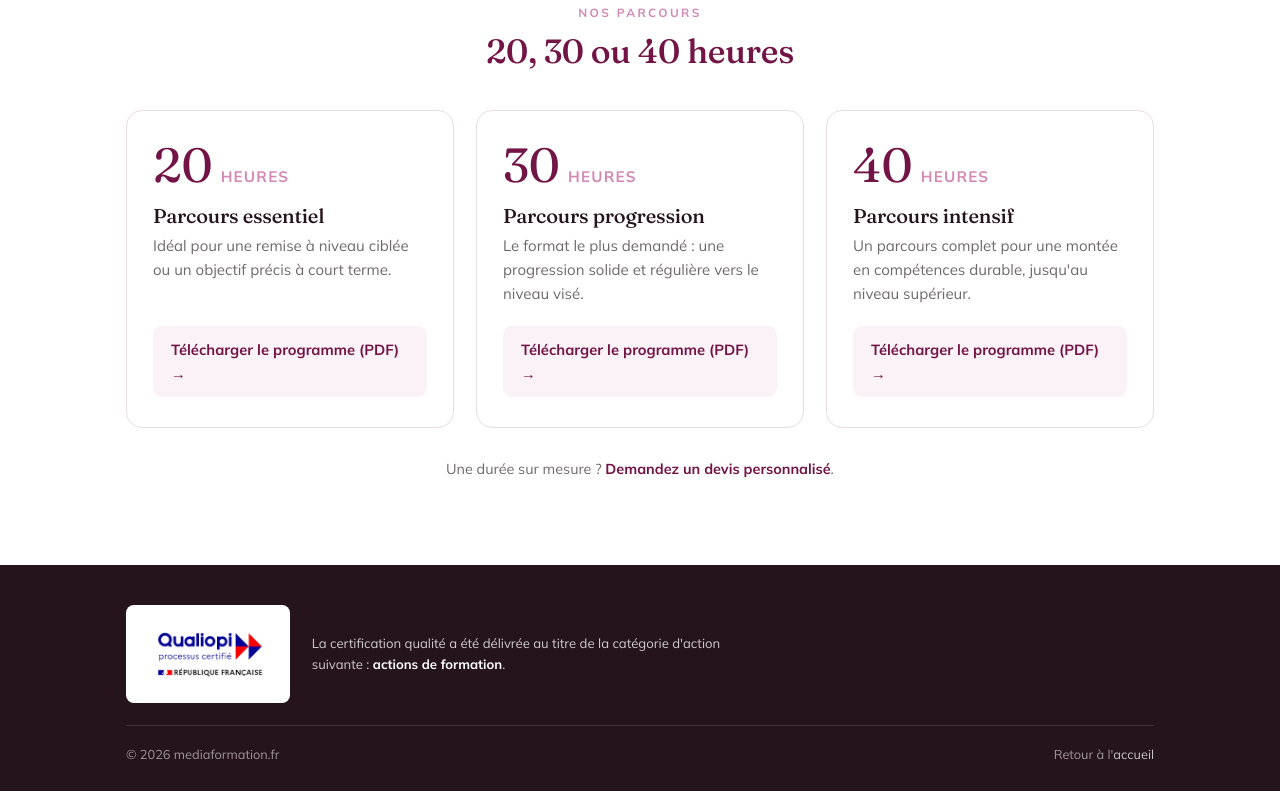
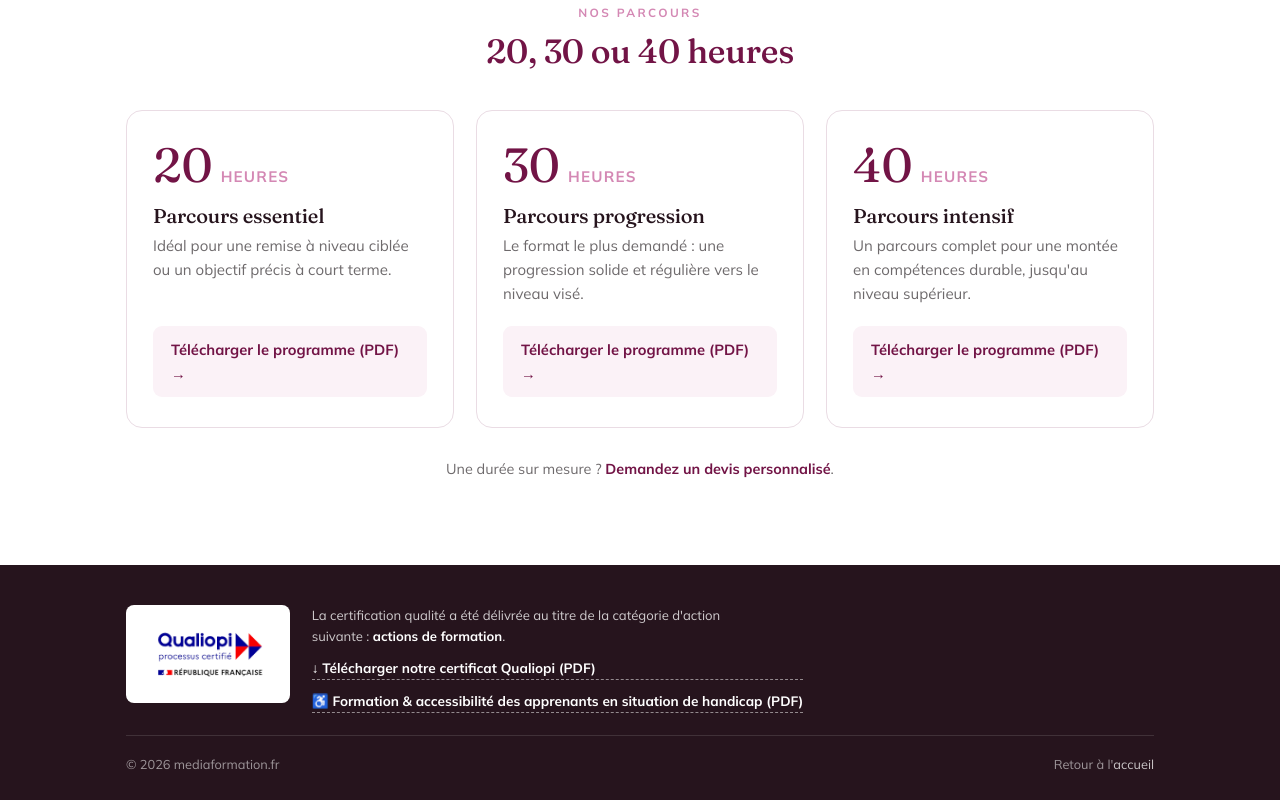
Before and after one commit to ThLe2/Mediaformation, a plain HTML site: page formation.html in a window 1280 px wide. Shown: the part 508-1308 px from the top of the page. Drawn offline with Linux system fonts and the light colour scheme.

Commit message:
Update qualification section with new links and styles

```diff
--- a/formation.html
+++ b/formation.html
@@ -56,13 +56,16 @@
   .note{text-align:center;color:var(--grey);font-size:.9rem;margin-top:30px}
 
   footer{background:var(--ink);color:#fff;padding:40px 0 26px;margin-top:20px}
-  .quali{display:flex;align-items:center;gap:22px;flex-wrap:wrap;padding-bottom:22px;border-bottom:1px solid rgba(255,255,255,.12)}
+  .quali{display:flex;align-items:flex-start;gap:22px;flex-wrap:wrap;padding-bottom:22px;border-bottom:1px solid rgba(255,255,255,.12)}
   .quali-logo{background:#fff;border-radius:8px;padding:14px 18px;min-width:160px;min-height:78px;display:grid;place-items:center}
   .quali-logo img{max-height:70px;display:none}
   .quali-ph{color:var(--prune-d);font-weight:700;font-size:.8rem;text-align:center;line-height:1.35}
   .quali-ph small{color:var(--grey);font-weight:500;display:block;margin-top:3px}
   .quali-mention{color:rgba(255,255,255,.78);font-size:.82rem;max-width:54ch}
   .quali-mention strong{color:#fff}
+  .quali-txt{max-width:52ch}
+  .quali-dl{display:block;margin-top:10px;color:#fff;font-weight:700;font-size:.85rem;border-bottom:1px dashed rgba(255,255,255,.5)}
+  .quali-dl:hover{border-color:#fff}
   .foot-bot{padding-top:18px;font-size:.8rem;color:rgba(255,255,255,.55);display:flex;justify-content:space-between;gap:12px;flex-wrap:wrap}
 
   @media(max-width:820px){.progs{grid-template-columns:1fr}.top h1{font-size:2.2rem}}
@@ -124,7 +127,7 @@
         <img src="qualiopi-logo.png" alt="Qualiopi – processus certifié – République Française" onload="this.style.display='block';this.nextElementSibling.style.display='none'">
         <div class="quali-ph">Logo officiel Qualiopi<small>déposer « qualiopi-logo.png »</small></div>
       </div>
-      <p class="quali-mention">La certification qualité a été délivrée au titre de la catégorie d'action suivante : <strong>actions de formation</strong>.</p>
+      <div class="quali-txt"><p class="quali-mention">La certification qualité a été délivrée au titre de la catégorie d'action suivante : <strong>actions de formation</strong>.</p><a class="quali-dl" href="qualiopi-certificat.pdf" target="_blank" rel="noopener">↓ Télécharger notre certificat Qualiopi (PDF)</a><a class="quali-dl" href="accessibilite-handicap.pdf" target="_blank" rel="noopener">♿ Formation &amp; accessibilité des apprenants en situation de handicap (PDF)</a></div>
     </div>
     <div class="foot-bot"><span>© 2026 mediaformation.fr</span><span>Retour à l'<a href="index.html" style="color:rgba(255,255,255,.75)">accueil</a></span></div>
   </div>
```
